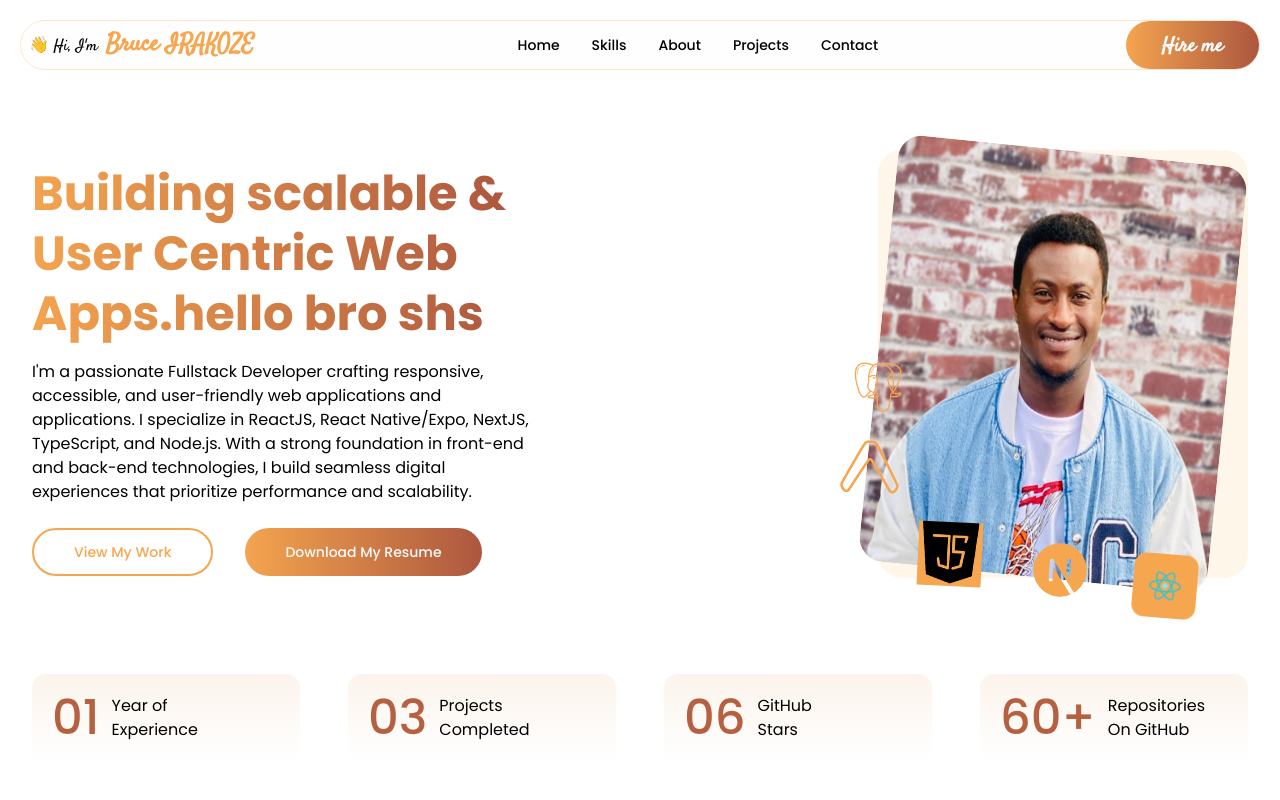
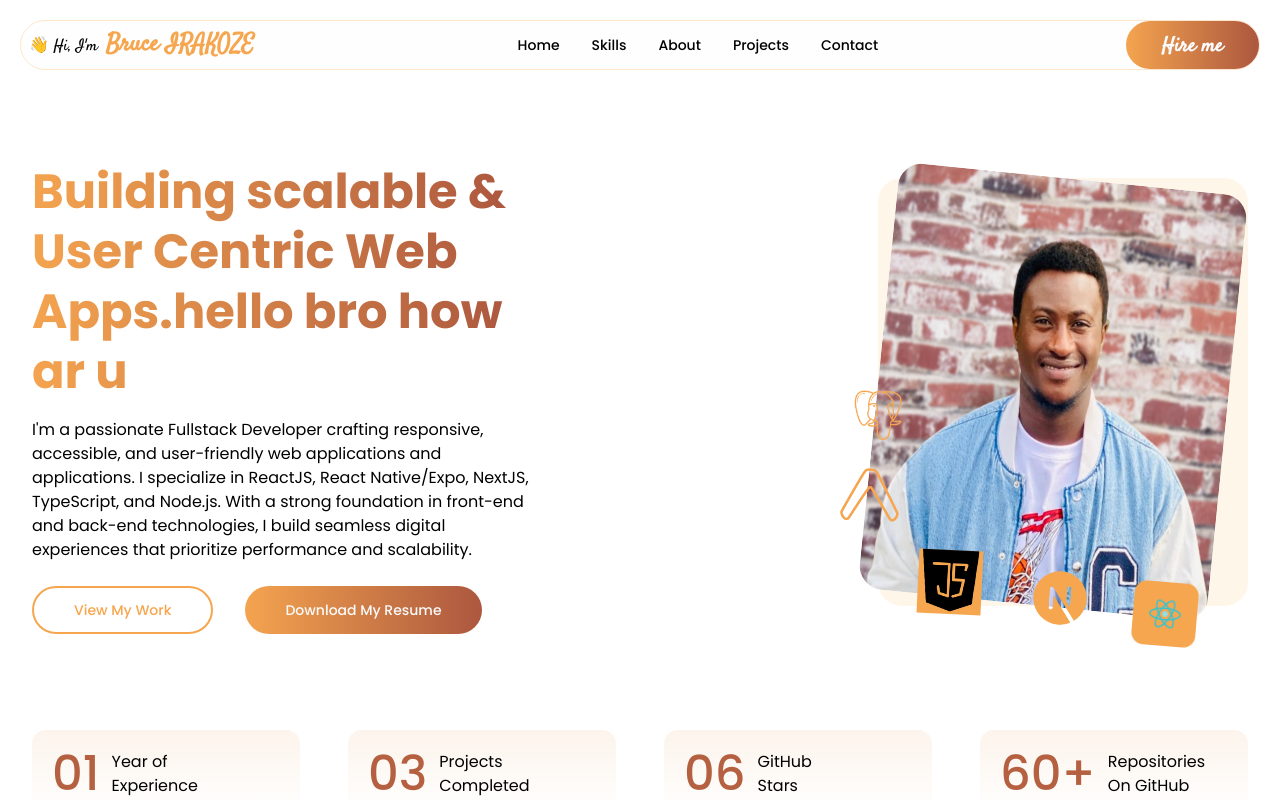
Before and after one commit to irabruce10/my-portfolio, a Next.js app: page / in a window 1280 px wide. Shown: the top 800 px of the page. Built offline with nearby package versions, Linux system fonts and the light colour scheme.

Commit message:
Deployment

```diff
--- a/app/sections/Hero.jsx
+++ b/app/sections/Hero.jsx
@@ -27,7 +27,7 @@ export const Hero = () => {
             👋 Hi, I'm Bruce IRAKOZE
           </h3> */}
           <h1 className="w-full lg:w-[480px] text-4xl lg:text-5xl font-bold leading-[50px] lg:leading-[60px] mt-3 bg-gradient-primary bg-clip-text text-transparent ">
-            Building scalable & User Centric Web Apps.hello bro shs
+            Building scalable & User Centric Web Apps.hello bro how ar u
           </h1>
           <p className="w-full lg:w-[500px] lg:text-base mt-4">
             I'm a passionate Fullstack Developer crafting responsive,
```
